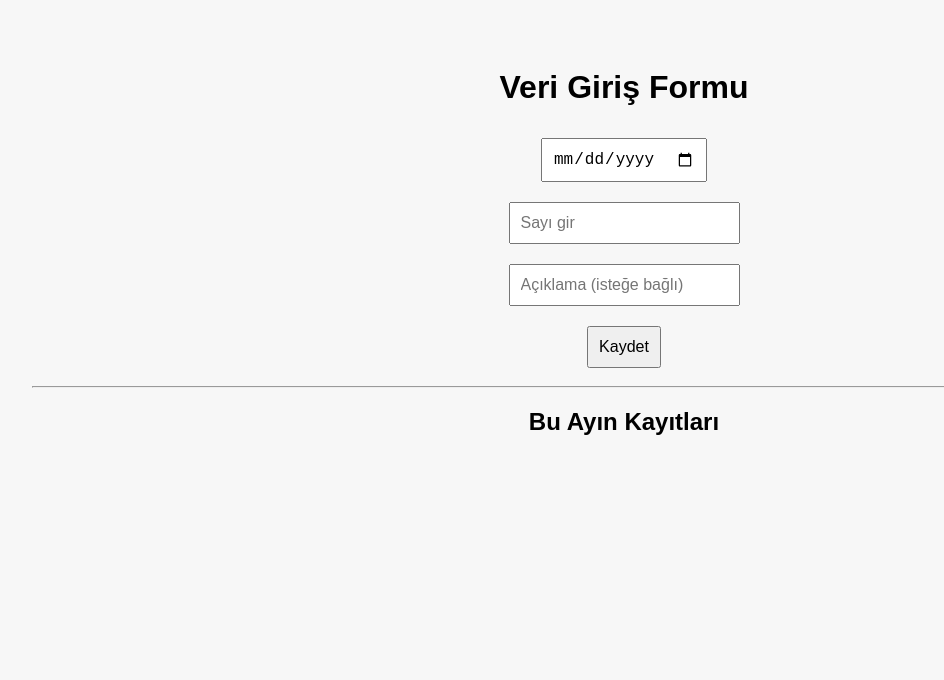
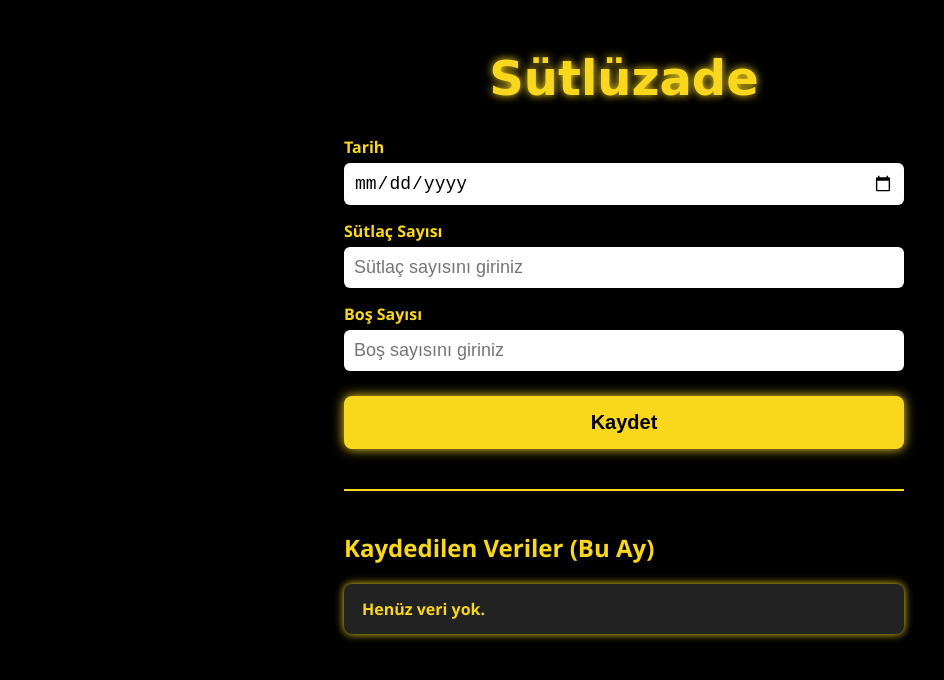
Before and after one commit to itswmre1/sutlu0, a plain HTML site: page index.html in a window 1280 px wide. Shown: the whole page, without its empty margins (16-960 px from the left). Drawn offline with Linux system fonts and the light colour scheme.

Commit message:
Update index.html

```diff
--- a/index.html
+++ b/index.html
@@ -1,79 +1,174 @@
 <!DOCTYPE html>
 <html lang="tr">
 <head>
-  <meta charset="UTF-8">
-  <title>Veri Kayıt Uygulaması</title>
+  <meta charset="UTF-8" />
+  <title>Sütlüzade Veri Kaydı</title>
   <style>
     body {
-      font-family: Arial, sans-serif;
+      font-family: 'Segoe UI', Tahoma, Geneva, Verdana, sans-serif;
+      background-color: #000; /* siyah arka plan */
+      color: #f9d71c; /* sarı yazı */
+      max-width: 600px;
+      margin: 30px auto;
+      padding: 20px;
+      border-radius: 10px;
+      box-sizing: border-box;
+    }
+    header {
       text-align: center;
-      padding: 40px;
-      background: #f7f7f7;
+      margin-bottom: 30px;
     }
-    input, button {
-      margin: 10px;
+    /* Logo yazısı */
+    .logo {
+      font-size: 48px;
+      font-weight: 900;
+      font-family: 'Brush Script MT', cursive;
+      color: #f9d71c;
+      text-shadow: 0 0 8px #f9d71c;
+      user-select: none;
+      margin-bottom: 10px;
+    }
+    label {
+      display: block;
+      margin: 15px 0 5px;
+      font-weight: 700;
+      color: #f9d71c;
+    }
+    input[type="number"],
+    input[type="date"] {
+      width: 100%;
       padding: 10px;
-      font-size: 16px;
+      font-size: 18px;
+      border-radius: 6px;
+      border: none;
+      outline: none;
+      box-sizing: border-box;
+      color: #000;
+    }
+    button {
+      margin-top: 25px;
+      width: 100%;
+      padding: 15px;
+      font-size: 20px;
+      font-weight: 700;
+      background-color: #f9d71c;
+      color: #000;
+      border: none;
+      border-radius: 8px;
+      cursor: pointer;
+      box-shadow: 0 0 12px #f9d71c;
+      transition: background-color 0.3s ease;
+    }
+    button:hover {
+      background-color: #e0c50c;
+    }
+    hr {
+      margin: 40px 0;
+      border: 1px solid #f9d71c;
     }
     ul {
-      text-align: left;
-      max-width: 500px;
-      margin: auto;
+      list-style-type: none;
+      padding-left: 0;
+      color: #f9d71c;
+    }
+    li {
+      background-color: #222;
+      margin-bottom: 12px;
+      padding: 14px 18px;
+      border-radius: 8px;
+      box-shadow: 0 0 8px #f9d71c;
+      font-weight: 600;
     }
   </style>
 </head>
 <body>
-  <h1>Veri Giriş Formu</h1>
 
-  <input type="date" id="tarih"><br>
-  <input type="number" id="sayi" placeholder="Sayı gir"><br>
-  <input type="text" id="aciklama" placeholder="Açıklama (isteğe bağlı)"><br>
-  <button onclick="kaydetVeri()">Kaydet</button>
+  <header>
+    <div class="logo">Sütlüzade</div>
+  </header>
 
-  <hr>
-  <h2>Bu Ayın Kayıtları</h2>
-  <ul id="liste"></ul>
+  <label for="tarih">Tarih</label>
+  <input type="date" id="tarih" />
+
+  <label for="sutlac">Sütlaç Sayısı</label>
+  <input type="number" id="sutlac" min="0" placeholder="Sütlaç sayısını giriniz" />
+
+  <label for="bos">Boş Sayısı</label>
+  <input type="number" id="bos" min="0" placeholder="Boş sayısını giriniz" />
+
+  <button onclick="kaydet()">Kaydet</button>
+
+  <hr />
+
+  <h2>Kaydedilen Veriler (Bu Ay)</h2>
+  <ul id="veriListesi"></ul>
 
   <script>
-    function kaydetVeri() {
-      const tarih = document.getElementById('tarih').value;
-      const sayi = document.getElementById('sayi').value;
-      const aciklama = document.getElementById('aciklama').value;
+    function getCurrentMonthKey() {
+      return new Date().toISOString().slice(0,7);
+    }
 
-      if (!tarih || !sayi) {
-        alert("Tarih ve sayı girilmelidir.");
+    function veriGetir() {
+      const key = getCurrentMonthKey();
+      const veriler = JSON.parse(localStorage.getItem(key)) || [];
+      return veriler;
+    }
+
+    function listeGuncelle() {
+      const veriler = veriGetir();
+      const liste = document.getElementById("veriListesi");
+      liste.innerHTML = "";
+
+      if(veriler.length === 0) {
+        liste.innerHTML = "<li>Henüz veri yok.</li>";
         return;
       }
 
-      const ay = tarih.slice(0, 7); // Örn: "2025-07"
-      const kayit = { tarih, sayi, aciklama };
-
-      let veriler = JSON.parse(localStorage.getItem(ay)) || [];
-      veriler.push(kayit);
-      localStorage.setItem(ay, JSON.stringify(veriler));
-
-      document.getElementById('tarih').value = '';
-      document.getElementById('sayi').value = '';
-      document.getElementById('aciklama').value = '';
-
-      listeyiGoster();
-    }
-
-    function listeyiGoster() {
-      const liste = document.getElementById('liste');
-      liste.innerHTML = '';
-
-      const simdikiAy = new Date().toISOString().slice(0, 7); // Örn: 2025-07
-      const veriler = JSON.parse(localStorage.getItem(simdikiAy)) || [];
-
-      veriler.forEach(k => {
-        const li = document.createElement('li');
-        li.textContent = `${k.tarih} - ${k.sayi} (${k.aciklama})`;
+      veriler.forEach((v) => {
+        const li = document.createElement("li");
+        li.textContent = `${v.tarih} - Sütlaç: ${v.sutlac}, Boş: ${v.bos}`;
         liste.appendChild(li);
       });
     }
 
-    listeyiGoster();
+    function kaydet() {
+      const tarih = document.getElementById("tarih").value;
+      const sutlac = document.getElementById("sutlac").value;
+      const bos = document.getElementById("bos").value;
+
+      if(!tarih) {
+        alert("Lütfen tarih seçiniz.");
+        return;
+      }
+      if(sutlac === "" || sutlac < 0) {
+        alert("Lütfen geçerli bir sütlaç sayısı giriniz.");
+        return;
+      }
+      if(bos === "" || bos < 0) {
+        alert("Lütfen geçerli bir boş sayısı giriniz.");
+        return;
+      }
+
+      const key = getCurrentMonthKey();
+      const veriler = veriGetir();
+
+      veriler.push({
+        tarih,
+        sutlac: Number(sutlac),
+        bos: Number(bos)
+      });
+
+      localStorage.setItem(key, JSON.stringify(veriler));
+
+      document.getElementById("tarih").value = "";
+      document.getElementById("sutlac").value = "";
+      document.getElementById("bos").value = "";
+
+      listeGuncelle();
+    }
+
+    listeGuncelle();
   </script>
+
 </body>
 </html>
```
